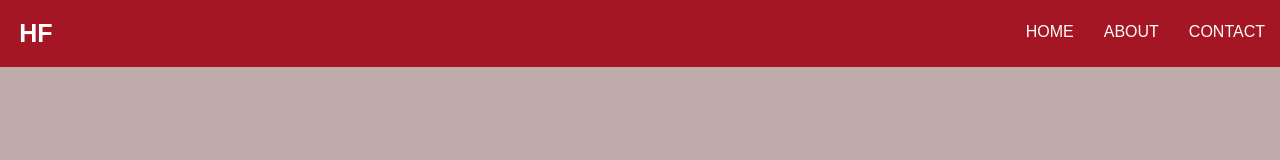
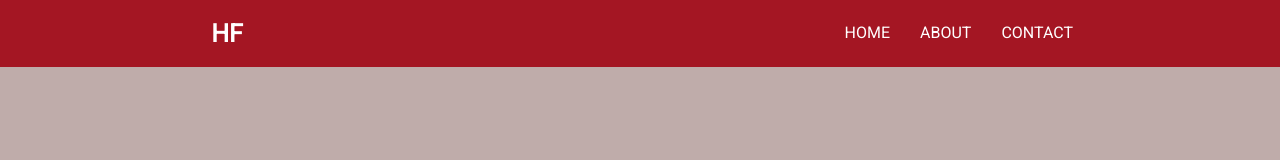
Before and after one commit to dev-cody/Hybrid-Factory, a plain HTML site: page index.html in a window 1280 px wide. Drawn offline with Linux system fonts and the light colour scheme.

Commit message:
Imported Roboto font, added some padding to the nav bar

```diff
--- a/css/style.css
+++ b/css/style.css
@@ -1,13 +1,16 @@
 /* Base CSS */
+
+/* Font imports */
+@import url('https://fonts.googleapis.com/css2?family=Roboto&display=swap');
 
 * {
     box-sizing: border-box;
     margin: 0;
     padding: 0;
-
+    scroll-behavior: smooth;
 }
 body  {
-    font-family: 'Arial' , sans-serif;
+    font-family: 'Roboto', sans-serif;
 }
 
 .hero {
@@ -19,6 +22,7 @@ nav {
     color: #fff;
     display: flex;
     justify-content: space-between;
+    padding: 0 15%;
 }
 nav .mainMenu {
     display: flex;
--- a/index.html
+++ b/index.html
@@ -8,6 +8,7 @@
     <link rel="stylesheet" href="css/style.css">
 </head>
 <body>
+    <!-- Hero container -->
     <header class="hero">
         <nav class="navbar">
             <h1 class="logo">HF</h1>
@@ -20,7 +21,8 @@
             </ul>
         </nav>
     </header>
-<script src="js/app.js"></script>
+    <!-- End Hero -->
+    <script src="js/app.js"></script>
     <script src="https://use.fontawesome.com/1a58805038.js"></script>
 </body>
 </html>
```
